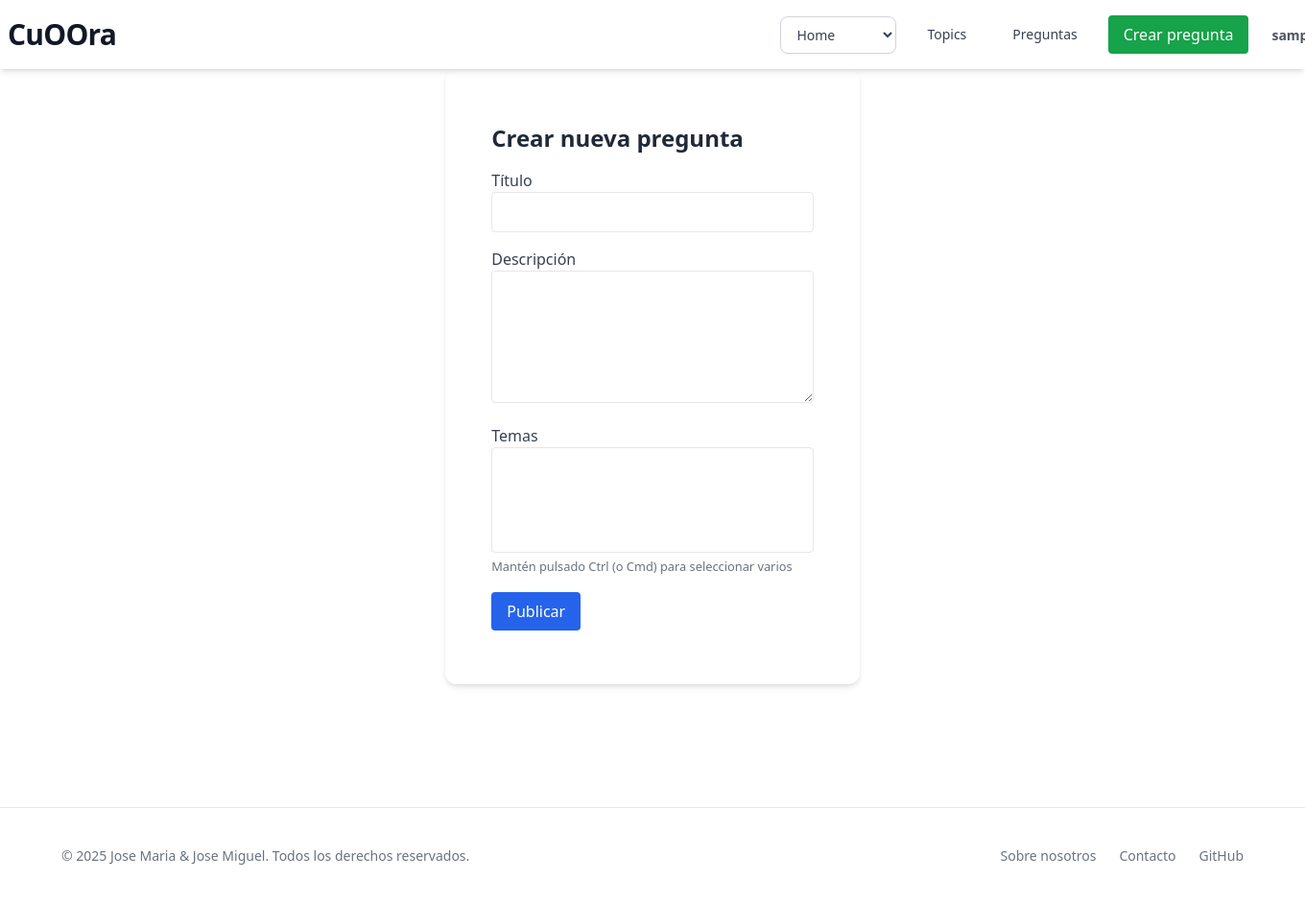
After one commit to josemicode/cuOOra, a Django app: page /pregunta/crear/ in a window 1360 px wide; the page is wider, and only the part inside the window is pictured. The commit adds this page. Shown: that part at 96% size. Run offline with Django 5.2, Linux system fonts and the light colour scheme; the visitor is signed in with stand-in values (Sample User, id 1); lists and menus that the app fills with data are empty; parts of the project's set-up code (start-up, migrations or seed data) failed here and were passed over; some libraries are stand-ins or nearby versions.

```diff
--- a/webapp/app/urls.py
+++ b/webapp/app/urls.py
@@ -10,7 +10,6 @@ urlpatterns = [
     path('home/', home_view, name='home'),
     path('', home_view, name='home'),
     path('users/', include('users.urls'), name='users'),
-    #path('socials/', socials, name='socials'),
     path("questions/", questions_list_view, name = "questions_list"),
     path("topics/", topics, name = "topics"),
     path('api/topic/<int:id>/', topic_detail, name='topic_api'),
@@ -23,4 +22,5 @@ urlpatterns = [
     path('api/pregunta/<int:id>/vote/', vote_pregunta_api, name='api_pregunta_vote'),
     path('api/respuesta/<int:id>/vote/', vote_respuesta_api, name='api_respuesta_vote'),
     path('answers/', answers_list_view, name='answers_list'),
+    path('pregunta/crear/', crear_pregunta, name='crear_pregunta'),
 ] + static(settings.STATIC_URL, document_root=settings.STATIC_ROOT)
--- a/webapp/home/views.py
+++ b/webapp/home/views.py
@@ -427,3 +427,27 @@ def answers_list_view(request):
     return render(request, 'answers_list.html', {
         'answers': answers
     })
+
+
+@login_required
+def crear_pregunta(request):
+    if request.method == 'POST':
+        title = request.POST.get('title')
+        description = request.POST.get('description')
+        topics_ids = request.POST.getlist('topics')
+
+        if not title or not description:
+            messages.error(request, "Título y descripción son obligatorios.")
+        else:
+            pregunta = Question.objects.create(
+                title=title,
+                description=description,
+                user=request.user
+            )
+            pregunta.topics.set(topics_ids)
+            return redirect('questions_list')
+
+    all_topics = Topic.objects.all()
+    return render(request, 'crear_pregunta.html', {
+        'topics': all_topics
+    })
--- a/webapp/templates/base.html
+++ b/webapp/templates/base.html
@@ -63,6 +63,7 @@
                 <!-- resto del menú -->
                 <a href="/topics/"   class="text-sm font-medium text-gray-700 px-4 py-2 rounded-lg hover:bg-gray-100">Topics</a>
                 <a href="/questions/"class="text-sm font-medium text-gray-700 px-4 py-2 rounded-lg hover:bg-gray-100">Preguntas</a>
+                <a href="{% url 'crear_pregunta' %}" class="bg-green-600 hover:bg-green-700 text-white px-4 py-2 rounded transition">Crear pregunta</a>
                 {% if user.is_authenticated %}
 
                 <!-- Menú de usuario -->
--- /dev/null
+++ b/webapp/templates/crear_pregunta.html
@@ -0,0 +1,36 @@
+{% extends "base.html" %}
+{% block title %}Crear Pregunta{% endblock %}
+
+{% block content %}
+<main class="max-w-3xl mx-auto p-6">
+  <h2 class="text-2xl font-bold mb-4 text-gray-800 dark:text-white">Crear nueva pregunta</h2>
+
+  <form method="post" class="space-y-4">
+    {% csrf_token %}
+
+    <div>
+      <label for="title" class="block text-gray-700 dark:text-gray-200">Título</label>
+      <input type="text" name="title" id="title" required class="w-full p-2 rounded border">
+    </div>
+
+    <div>
+      <label for="description" class="block text-gray-700 dark:text-gray-200">Descripción</label>
+      <textarea name="description" id="description" rows="5" required class="w-full p-2 rounded border"></textarea>
+    </div>
+
+    <div>
+      <label for="topics" class="block text-gray-700 dark:text-gray-200">Temas</label>
+      <select name="topics" id="topics" multiple class="w-full p-2 rounded border">
+        {% for topic in topics %}
+          <option value="{{ topic.id }}">{{ topic.name }}</option>
+        {% endfor %}
+      </select>
+      <small class="text-gray-500">Mantén pulsado Ctrl (o Cmd) para seleccionar varios</small>
+    </div>
+
+    <button type="submit" class="bg-blue-600 text-white px-4 py-2 rounded hover:bg-blue-700 transition">
+      Publicar
+    </button>
+  </form>
+</main>
+{% endblock %}
--- a/webapp/users/views.py
+++ b/webapp/users/views.py
@@ -1,6 +1,8 @@
 from django.shortcuts import render
 import random
 from .models import User, Notification
+from django.contrib.auth.decorators import login_required
+
 
 
 def users_view(request):
```
Also changed, not shown: webapp/templates/questions_list.html (+35 -3 lines), webapp/templates/topics.html (+32 -1 lines), webapp/users/migrations/0002_notification.py (added).
